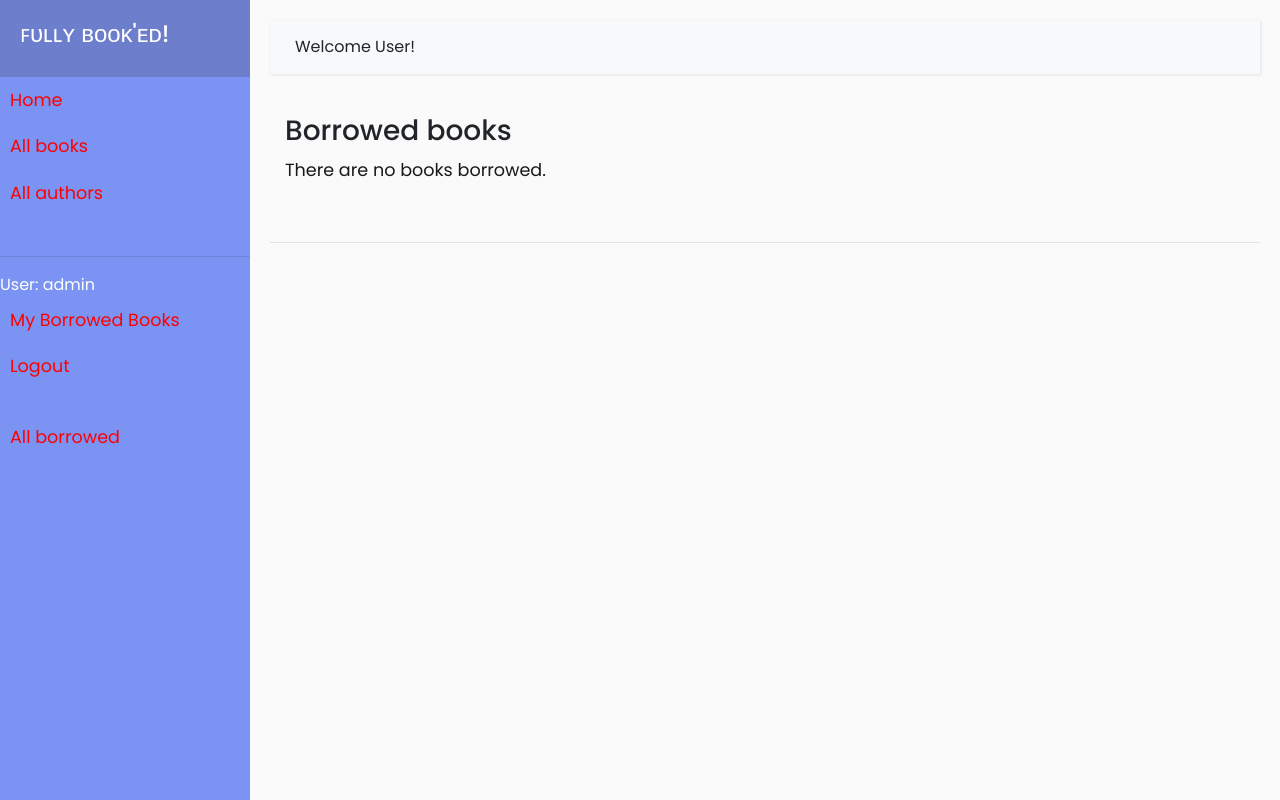
After one commit to rahulXs/django-library-pro, a Django app: page /catalog/mybooks/ in a window 1280 px wide. The commit adds this page. Run offline with Django 3.2, Linux system fonts and the light colour scheme; a user stored in the database is signed in; data comes from the database, SQL or seed files in the repository; both versions use the stored data as it was after the commit.

Commit message:
Permission based views, borrowed section added

```diff
--- a/catalog/admin.py
+++ b/catalog/admin.py
@@ -39,7 +39,7 @@ class BookInstanceAdmin(admin.ModelAdmin):
             'fields': ('book', 'imprint', 'id')
         }),
         ('Availability', {
-            'fields': ('status', 'due_back')
+            'fields': ('status', 'due_back', 'borrower')
         }),
     )
 
--- a/catalog/templates/base_generic.html
+++ b/catalog/templates/base_generic.html
@@ -1,26 +1,48 @@
 <!DOCTYPE html>
 <html lang="en">
   <head>
-   {% block title %}<title>Library+</title>{% endblock %}
-  <meta charset="utf-8">
-  <meta name="viewport" content="width=device-width, initial-scale=1">
-  <link rel="stylesheet" href="https://cdn.jsdelivr.net/npm/bootstrap@4.5.3/dist/css/bootstrap.min.css" integrity="sha384-TX8t27EcRE3e/ihU7zmQxVncDAy5uIKz4rEkgIXeMed4M0jlfIDPvg6uqKI2xXr2" crossorigin="anonymous">
+    {% block title %}
+    <title>Library+</title>
+    {% endblock %}
+    <meta charset="utf-8" />
+    <meta name="viewport" content="width=device-width, initial-scale=1" />
+    <link
+      rel="stylesheet"
+      href="https://cdn.jsdelivr.net/npm/bootstrap@4.5.3/dist/css/bootstrap.min.css"
+      integrity="sha384-TX8t27EcRE3e/ihU7zmQxVncDAy5uIKz4rEkgIXeMed4M0jlfIDPvg6uqKI2xXr2"
+      crossorigin="anonymous"
+    />
     <!-- Add additional CSS in static file -->
     {% load static %}
-  <link rel="stylesheet" href="{% static 'css/style.css' %}">
+    <link rel="stylesheet" href="{% static 'css/style.css' %}" />
   </head>
   <body>
     <div class="wrapper">
       <!-- Sidebar  -->
       <nav id="sidebar">
         <div class="sidebar-header">
-         <h4>ꜰᴜʟʟʏ ʙᴏᴏᴋ'ᴇᴅ! </h4>
+          <h4>ꜰᴜʟʟʏ ʙᴏᴏᴋ'ᴇᴅ!</h4>
         </div>
         {% block sidebar %}
         <ul class="list-unstyled">
           <li><a href="{% url 'index' %}">Home</a></li>
           <li><a href="{% url 'books' %}">All books</a></li>
           <li><a href="{% url 'authors' %}">All authors</a></li>
+          <br />
+          <hr />
+          {% if user.is_authenticated %}
+          <li> User: {{ user.get_username }}</li>
+          <li><a href="{% url 'my-borrowed' %}">My Borrowed Books</a></li>
+          <li><a href="{% url 'logout'%}?next={{request.path}}">Logout</a></li>
+          {% else %}
+          <li><a href="{% url 'login'%}?next={{request.path}}">Login</a></li>
+          {% endif %}
+          <br>
+          {% if perms.catalog.can_mark_returned %}
+   <li><a href="{% url 'all-borrowed' %}">All borrowed</a></li>
+   {% endif %}
+
+
         </ul>
         {% endblock %}
       </nav>
@@ -31,25 +53,29 @@
             {% block heading %}<span>Welcome User!</span>{% endblock %}
           </div>
         </nav>
-      <div class="col-sm-10 ">{% block content %}{% endblock %}</div>
-      <br><hr>
-      {% block pagination %}
-    {% if is_paginated %}
+        <div class="col-sm-10">{% block content %}{% endblock %}</div>
+        <br />
+        <hr />
+        {% block pagination %} {% if is_paginated %}
         <div class="pagination">
           <span class="page-links">
             {% if page_obj.has_previous %}
-                    <a href="{{ request.path }}?page={{ page_obj.previous_page_number }}">previous</a>
+            <a
+              href="{{ request.path }}?page={{ page_obj.previous_page_number }}"
+              >previous</a
+            >
             {% endif %}
             <span class="page-current">
               Page {{ page_obj.number }} of {{ page_obj.paginator.num_pages }}.
             </span>
             {% if page_obj.has_next %}
-                    <a href="{{ request.path }}?page={{ page_obj.next_page_number }}">next</a>
+            <a href="{{ request.path }}?page={{ page_obj.next_page_number }}"
+              >next</a
+            >
             {% endif %}
           </span>
         </div>
-    {% endif %}
-  {% endblock %}
+        {% endif %} {% endblock %}
       </div>
     </div>
   </body>
--- a/catalog/templates/catalog/author_list.html
+++ b/catalog/templates/catalog/author_list.html
@@ -5,7 +5,9 @@
 {% endblock %}
 
 {% block heading %}
-<span>Welcome User, Authors list!</span>
+<span>Welcome {% if user.is_authenticated %}{{ user.get_username }}
+  {% else %} User,
+  {% endif %}, Authors list!</span>
 {% endblock %}
 
 {% block content %}
--- a/catalog/templates/catalog/book_list.html
+++ b/catalog/templates/catalog/book_list.html
@@ -5,7 +5,9 @@
 {% endblock %}
 
 {% block heading %}
-<span>Welcome User, Books list!</span>
+<span>Welcome {% if user.is_authenticated %}{{ user.get_username }}
+  {% else %} User,
+  {% endif %}, Books list!</span>
 {% endblock %}
 
 {% block content %}
--- /dev/null
+++ b/catalog/templates/catalog/bookinstance_list_borrowed_user.html
@@ -0,0 +1,19 @@
+{% extends "base_generic.html" %}
+
+{% block content %}
+    <h3>Borrowed books</h3>
+
+    {% if bookinstance_list %}
+    <ul>
+
+      {% for bookinst in bookinstance_list %}
+      <li class="{% if bookinst.is_overdue %}text-danger{% endif %}">
+        <a href="{% url 'book-detail' bookinst.book.pk %}">{{bookinst.book.title}}</a> ({{ bookinst.due_back }})
+      </li>
+      {% endfor %}
+    </ul>
+
+    {% else %}
+      <p>There are no books borrowed.</p>
+    {% endif %}
+{% endblock %}
--- a/catalog/templates/catalog/index.html
+++ b/catalog/templates/catalog/index.html
@@ -5,7 +5,9 @@
 {% endblock %}
 
 {% block heading %}
-<span>Welcome User to Home Page!</span>
+<span>Welcome {% if user.is_authenticated %}{{ user.get_username }}
+  {% else %} User,
+  {% endif %} to Home Page!</span>
 {% endblock %}
 
 {% block content %}
--- a/catalog/urls.py
+++ b/catalog/urls.py
@@ -7,4 +7,6 @@ urlpatterns = [
     path('book/<int:pk>', views.BookDetailView.as_view(), name = 'book-detail'),
     path('authors/', views.AuthorListView.as_view(), name = 'authors'),
     path('author/<int:pk>', views.AuthorDetailView.as_view(), name = 'author-detail'),
+    path('mybooks/', views.LoanedBooksByUserListView.as_view(), name='my-borrowed'),
+    path(r'borrowed/', views.LoanedBooksAllListView.as_view(), name='all-borrowed'),
 ]
--- a/catalog/views.py
+++ b/catalog/views.py
@@ -1,6 +1,9 @@
 from django.shortcuts import render
 from django.views import generic
 from .models import Book, Author, BookInstance, Genre, Language
+from django.contrib.auth.mixins import LoginRequiredMixin
+# for librarian view, all borrowed
+from django.contrib.auth.mixins import PermissionRequiredMixin
 
 # Create your views here.
 def index(request):
@@ -47,3 +50,22 @@ class AuthorListView(generic.ListView):
 
 class AuthorDetailView(generic.DetailView):
     model = Author
+
+class LoanedBooksByUserListView(LoginRequiredMixin,generic.ListView):
+    """Generic class-based view listing books on loan to current user."""
+    model = BookInstance
+    template_name ='catalog/bookinstance_list_borrowed_user.html'
+    paginate_by = 2
+
+    def get_queryset(self):
+        return BookInstance.objects.filter(borrower=self.request.user).filter(status__exact='o').order_by('due_back')
+
+class LoanedBooksAllListView(PermissionRequiredMixin, generic.ListView):
+    """Generic class-based view listing all books on loan. Only visible to users with can_mark_returned permission."""
+    model = BookInstance
+    permission_required = 'catalog.can_mark_returned'
+    template_name = 'catalog/bookinstance_list_borrowed_all.html'
+    paginate_by = 5
+
+    def get_queryset(self):
+        return BookInstance.objects.filter(status__exact='o').order_by('due_back')
```
Also changed, not shown: catalog/models.py (+10 -0 lines), catalog/templates/catalog/bookinstance_list_borrowed_all.html (added, +19 -0 lines), catalog/migrations/0003_bookinstance_borrower.py (added), catalog/migrations/0004_alter_bookinstance_options.py (added), db.sqlite3. Lines whose indentation alone changed are shown as unchanged.
